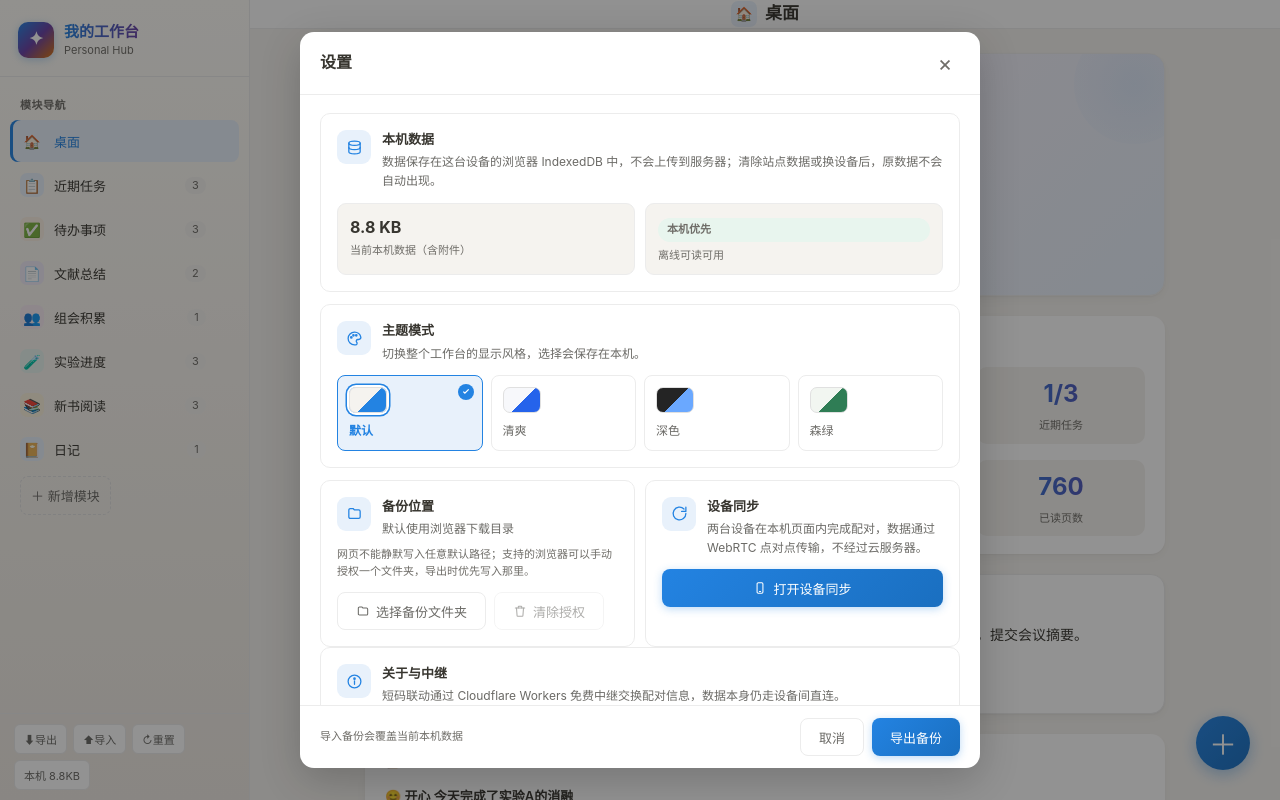
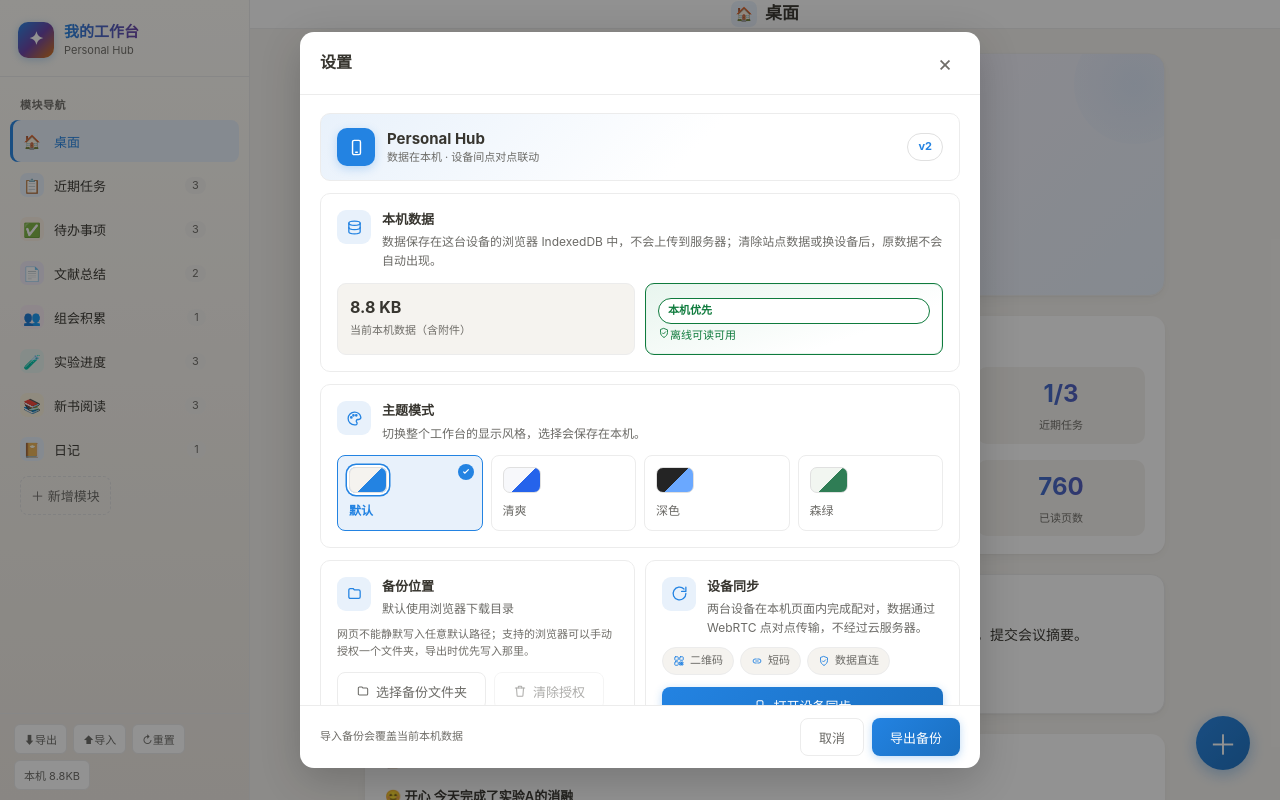
Before and after one commit to s1mp1e6/personal-hub, a plain HTML site: page site/index.html in a window 1280 px wide. Both pictures are taken after a click on the button "打开设置". Shown: the top 800 px of the page. Drawn offline with Linux system fonts and the light colour scheme.

Commit message:
feat: polish settings panel UI and bump version to v2

```diff
--- a/site/index.html
+++ b/site/index.html
@@ -355,6 +355,20 @@
   .settings-hint.warn{color:var(--orange)}
   .settings-version{display:flex;align-items:center;justify-content:space-between;gap:10px;font-size:11px;color:var(--ink-faint)}
   .settings-version b{font-weight:600;color:var(--ink-soft)}
+  .settings-hero{display:flex;align-items:center;gap:12px;padding:14px 16px;border:1px solid var(--line);border-radius:10px;background:linear-gradient(135deg,var(--accent-soft),var(--card) 58%);margin-bottom:12px}
+  .settings-hero-ico{width:38px;height:38px;border-radius:10px;background:var(--accent);color:#fff;display:flex;align-items:center;justify-content:center;flex:0 0 auto;box-shadow:0 3px 10px rgba(35,131,226,.25)}
+  .settings-hero-ico svg{width:19px;height:19px}
+  .settings-hero-title{font-size:15px;font-weight:700;color:var(--ink);line-height:1.3}
+  .settings-hero-sub{font-size:11px;color:var(--ink-soft);margin-top:2px;line-height:1.4}
+  .settings-app-badge{margin-left:auto;font-size:11px;font-weight:700;color:var(--accent);background:var(--card);border:1px solid var(--line-strong);padding:4px 10px;border-radius:999px;flex:0 0 auto}
+  .settings-metric.settings-local{position:relative;border:1.5px solid var(--green);background:linear-gradient(160deg,var(--green-soft),var(--card) 72%);box-shadow:inset 0 0 0 1px var(--green-soft)}
+  .settings-metric.settings-local .settings-status{background:var(--card);color:var(--green);border:1px solid var(--green)}
+  .settings-local-note{display:flex;align-items:center;gap:5px;color:var(--green)!important}
+  .settings-local-note svg{width:12px;height:12px;flex:0 0 auto}
+  .settings-modes{display:flex;flex-wrap:wrap;gap:6px;margin-top:10px}
+  .settings-modes span{display:inline-flex;align-items:center;gap:5px;font-size:11px;color:var(--ink-soft);background:var(--bg);border:1px solid var(--line);border-radius:999px;padding:4px 10px}
+  .settings-modes svg{width:12px;height:12px;color:var(--accent);flex:0 0 auto}
+  .settings-relay-tag{font-size:10px;font-weight:600;color:var(--green);background:var(--green-soft);border-radius:999px;padding:2px 8px;flex:0 0 auto}
   .settings-modal .theme-pick{grid-template-columns:repeat(4,1fr);margin-top:12px}
   .settings-modal .theme-pick button{position:relative;flex-direction:column;align-items:flex-start;gap:8px;padding:11px;min-height:76px}
   .settings-modal .theme-swatch{width:38px;height:26px;border-radius:7px}
@@ -582,7 +596,8 @@ if('serviceWorker' in navigator){
 
   });
 }
-const APP_VERSION='2026-08-01.1';
+const APP_VERSION='2026-08-02.2';
+const APP_BUILD='v'+(APP_VERSION.split('.')[1]||'1');
 const META_CACHE='personal-hub-meta-v1';
 let updateShown=false;
 function showUpdateBanner(){const el=document.getElementById('updateBanner');if(el&&!updateShown){updateShown=true;el.classList.add('show')}}
@@ -909,7 +924,10 @@ function settingsSvg(name){
     download:'<path d="M12 4v10"/><path d="M7 10l5 5 5-5"/><path d="M5 20h14"/>',
     trash:'<path d="M4 7h16"/><path d="M9 7V5a1 1 0 0 1 1-1h4a1 1 0 0 1 1 1v2"/><path d="M6 7l1 13a1 1 0 0 0 1 1h8a1 1 0 0 0 1-1l1-13"/>',
     check:'<path d="M5 12l5 5 9-10"/>',
-    sync:'<path d="M21 12a9 9 0 1 1-2.64-6.36"/><path d="M21 3v6h-6"/>'
+    sync:'<path d="M21 12a9 9 0 1 1-2.64-6.36"/><path d="M21 3v6h-6"/>',
+    shield:'<path d="M12 3l7 2.7v5.1c0 4.5-3 8-7 10.2-4-2.2-7-5.7-7-10.2V5.7z"/><path d="M8.8 11.8l2.2 2.2 4.2-4.4"/>',
+    qr:'<rect x="3.5" y="3.5" width="7" height="7" rx="1.5"/><rect x="13.5" y="3.5" width="7" height="7" rx="1.5"/><rect x="3.5" y="13.5" width="7" height="7" rx="1.5"/><path d="M14 14h2.6v2.6H14z"/><path d="M17.8 14H20v2.6h-2.2z"/><path d="M14 17.8h2.6V20H14z"/><path d="M17.8 17.8H20V20h-2.2z"/>',
+    link:'<path d="M9.5 12h5"/><path d="M10.6 8H8.2a4 4 0 0 0 0 8h2.4"/><path d="M13.4 8h2.4a4 4 0 0 1 0 8h-2.4"/>'
   };
   return `<svg viewBox="0 0 24 24" fill="none" stroke="currentColor" stroke-width="1.8" stroke-linecap="round" stroke-linejoin="round" aria-hidden="true">${icons[name]||icons.info}</svg>`;
 }
@@ -1749,11 +1767,16 @@ function openStorageInfo(){
   document.querySelector('.modal').classList.add('settings-modal');
   document.getElementById('modalBody').className='mbody settings-body';
   document.getElementById('modalBody').innerHTML=`
+    <div class="settings-hero">
+      <div class="settings-hero-ico">${settingsSvg('phone')}</div>
+      <div><div class="settings-hero-title">Personal Hub</div><div class="settings-hero-sub">数据在本机 · 设备间点对点联动</div></div>
+      <span class="settings-app-badge">${APP_BUILD}</span>
+    </div>
     <div class="settings-section">
       <div class="settings-head"><div class="settings-ico">${settingsSvg('database')}</div><div><div class="settings-title">本机数据</div><div class="settings-desc">数据保存在这台设备的浏览器 IndexedDB 中，不会上传到服务器；清除站点数据或换设备后，原数据不会自动出现。</div></div></div>
       <div class="settings-grid" style="margin-top:12px">
         <div class="settings-metric"><b>${(size/1024).toFixed(1)} KB</b><span>当前本机数据（含附件）</span></div>
-        <div class="settings-metric"><span class="settings-status">本机优先</span><span style="margin-top:6px">离线可读可用</span></div>
+        <div class="settings-metric settings-local"><span class="settings-status">本机优先</span><span class="settings-local-note">${settingsSvg('shield')}离线可读可用</span></div>
       </div>
     </div>
     <div class="settings-section">
@@ -1772,13 +1795,14 @@ function openStorageInfo(){
       </div>
       <div class="settings-section" style="margin-bottom:0">
         <div class="settings-head"><div class="settings-ico">${settingsSvg('sync')}</div><div><div class="settings-title">设备同步</div><div class="settings-desc">两台设备在本机页面内完成配对，数据通过 WebRTC 点对点传输，不经过云服务器。</div></div></div>
+        <div class="settings-modes"><span>${settingsSvg('qr')}二维码</span><span>${settingsSvg('link')}短码</span><span>${settingsSvg('shield')}数据直连</span></div>
         <div class="settings-actions"><button class="btn primary" style="width:100%" onclick="openSyncModal()" aria-label="打开近距离设备同步">${settingsSvg('phone')}打开设备同步</button></div>
       </div>
     </div>
     <div class="settings-section" style="margin-bottom:0">
       <div class="settings-head"><div class="settings-ico">${settingsSvg('info')}</div><div><div class="settings-title">关于与中继</div><div class="settings-desc">短码联动通过 Cloudflare Workers 免费中继交换配对信息，数据本身仍走设备间直连。</div></div></div>
-      <div class="settings-version" style="margin-top:12px"><span>当前版本</span><b>Personal Hub · 本机优先</b></div>
-      <div class="settings-version"><span>短码中继</span><b>${relayName}</b></div>
+      <div class="settings-version" style="margin-top:12px"><span>当前版本</span><b>Personal Hub ${APP_BUILD}</b></div>
+      <div class="settings-version"><span>短码中继</span><b>${relayName}</b><span class="settings-relay-tag">免费</span></div>
     </div>`;
   renderThemePick();
   document.getElementById('modeHint').textContent='导入备份会覆盖当前本机数据';
--- a/site/sw.js
+++ b/site/sw.js
@@ -1,5 +1,5 @@
-const CACHE_NAME = 'personal-hub-v1-local-first-5';
-const APP_VERSION = '2026-08-01.1';
+const CACHE_NAME = 'personal-hub-v1-local-first-6';
+const APP_VERSION = '2026-08-02.2';
 const META_CACHE = 'personal-hub-meta-v1';
 const ASSETS = [
   './', './index.html', './manifest.json', './sync-core.js', './recovery-core.js',
```
